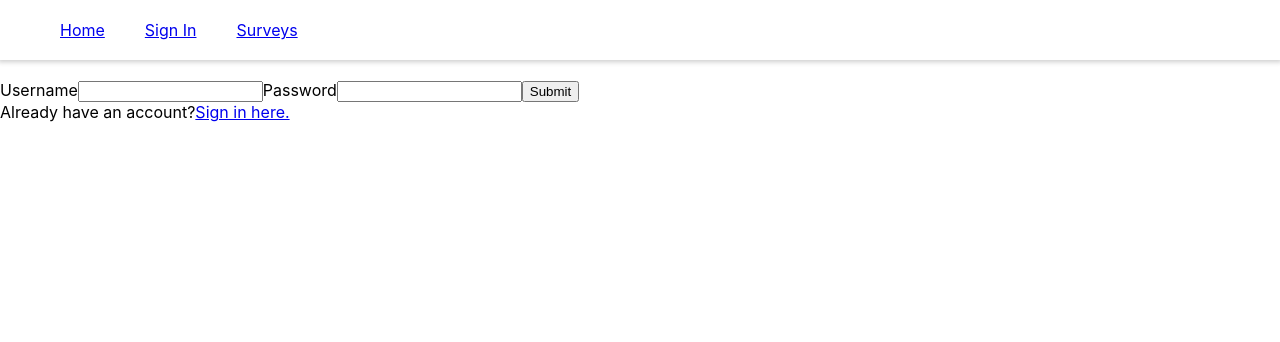
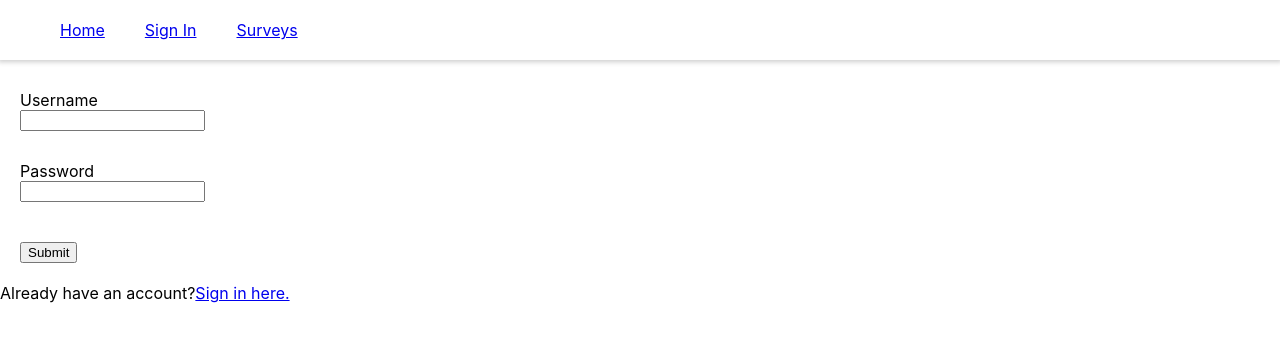
Before and after one commit to AVespaIsNotAMotorcycle/surveyapp-frontend, a React (Create React App) app: page /sign-up in a window 1280 px wide. Shown: the top 342 px of the page. Built offline with nearby package versions, Linux system fonts and the light colour scheme.

Commit message:
Styling Inputs

```diff
--- a/src/App.css
+++ b/src/App.css
@@ -13,3 +13,7 @@ nav ul li a {
 }
 nav ul li a:focus,
 nav ul li a:hover { background: grey; }
+
+form button {
+  margin: 20px;
+}
--- a/src/components/Form.jsx
+++ b/src/components/Form.jsx
@@ -1,5 +1,7 @@
 import React, { useState } from 'react';
 import propTypes from 'prop-types';
+
+import Input from './Input';
 
 function formatValues(questions) {
   const values = {};
@@ -14,22 +16,19 @@ function Form({ questions, onSubmit }) {
   return (
     <form>
       {questions.map((question) => (
-        <label
+        <Input
           key={question.id}
-          htmlFor={question.id}
-        >
-          {question.label}
-          <input
           id={question.id}
+          label={question.label}
           onChange={({ target }) => {
             setValues({
               ...values,
               [question.id]: target.value,
             });
           }}
+          value={values[question.id]}
           type={question.type}
         />
-        </label>
       ))}
       <button
         type="submit"
--- /dev/null
+++ b/src/components/Input/Input.css
@@ -0,0 +1,8 @@
+.input-wrapper {
+  margin: 10px;
+  width: fit-content;
+  padding: 10px;
+}
+.input-wrapper > * {
+  display: block;
+}
--- /dev/null
+++ b/src/components/Input/Input.jsx
@@ -0,0 +1,40 @@
+import React from 'react';
+import propTypes from 'prop-types';
+
+import './Input.css';
+
+function Input({
+  label,
+  id,
+  type,
+  value,
+  onChange,
+}) {
+  return (
+    <div className="input-wrapper">
+      <label htmlFor={id}>
+        {label}
+      </label>
+      <input
+        id={id}
+        type={type}
+        value={value}
+        onChange={onChange}
+      />
+    </div>
+  );
+}
+
+Input.propTypes = {
+  label: propTypes.string.isRequired,
+  id: propTypes.string.isRequired,
+  type: propTypes.string.isRequired,
+  value: propTypes.string,
+  onChange: propTypes.func,
+};
+Input.defaultProps = {
+  value: '',
+  onChange: () => {},
+};
+
+export default Input;
--- /dev/null
+++ b/src/components/Input/index.js
@@ -0,0 +1,3 @@
+import Input from './Input';
+
+export default Input;
```
Lines whose indentation alone changed are shown as unchanged.
